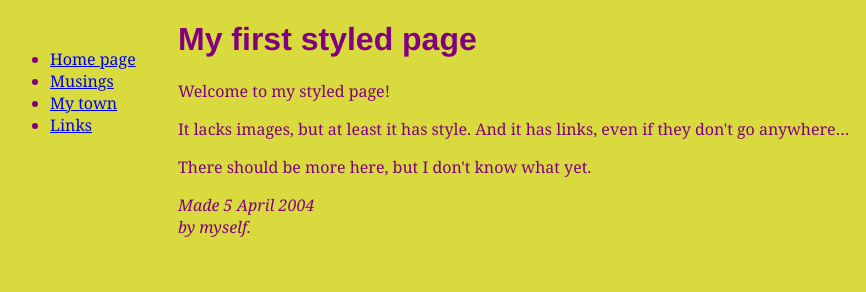
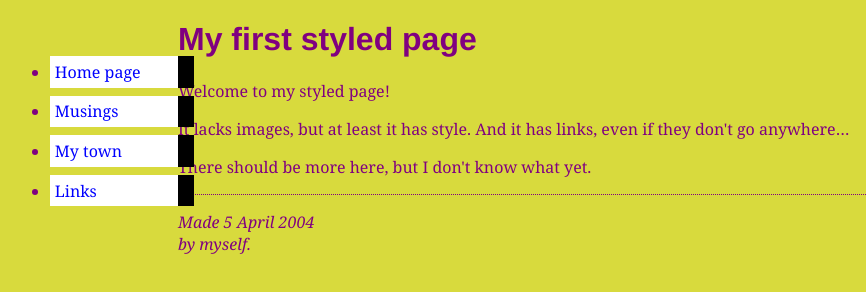
Before and after one commit to JocelynWong804/JocelynWong804.github.io, a plain HTML site: page lesson3/index.html in a window 1280 px wide. Shown: the whole page, without its empty margins (6-872 px from the left). Drawn offline with Linux system fonts and the light colour scheme.

Commit message:
hkbu
hkbu

```diff
--- a/lesson3/index.html
+++ b/lesson3/index.html
@@ -18,6 +18,21 @@
   h1 {
     font-family: Helvetica, Geneva, Arial,
           SunSans-Regular, sans-serif }
+    ul.navbar li {
+        background: white;
+        margin: 0.5em 0;
+        padding: 0.3em;
+        border-right: 1em solid black }
+  ul.navbar a {
+    text-decoration: none }
+  a:link {
+    color: blue }
+  a:visited {
+    color: purple }
+  address {
+    margin-top: 1em;
+    padding-top: 1em;
+    border-top: thin dotted }
  </style>
 </head>
 
```
